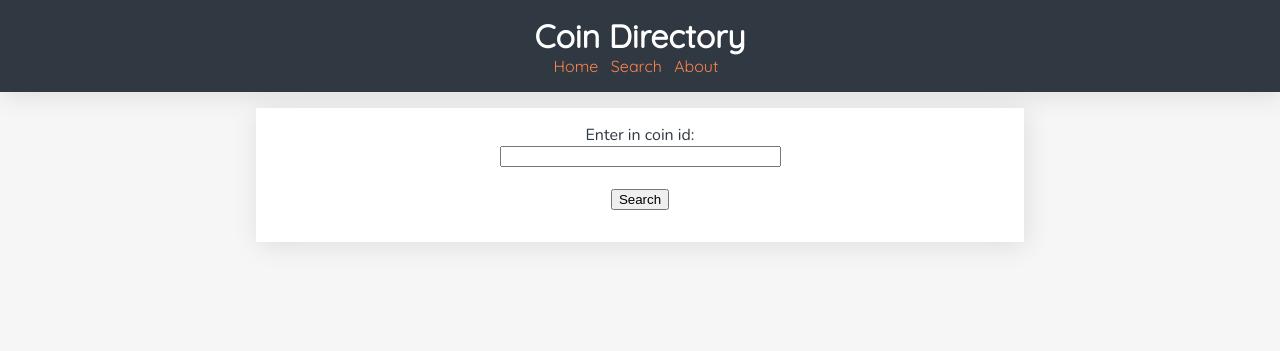
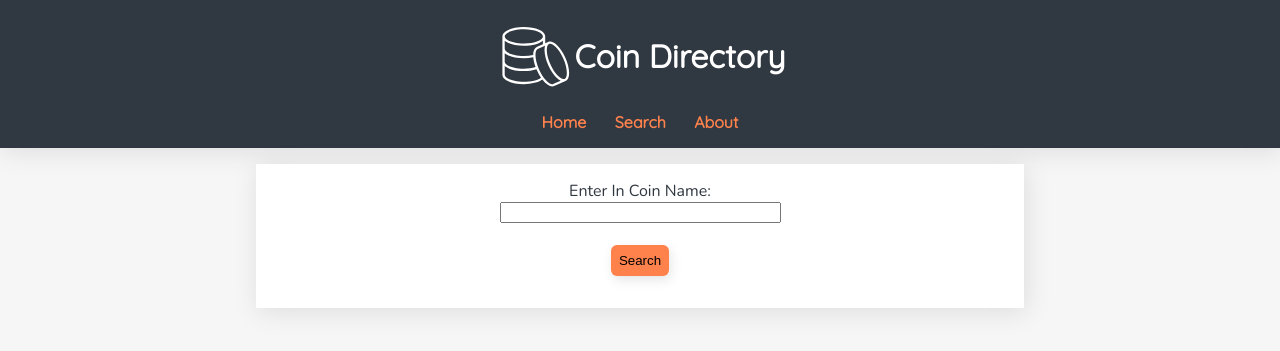
Before and after one commit to elijahbocz/flask-coin-app, a Flask app: page /search in a window 1280 px wide. Shown: the top 351 px of the page. Run offline with Flask 2, Linux system fonts and the light colour scheme; parts of the project's set-up code (start-up, migrations or seed data) failed here and were passed over.

Commit message:
create dynamic subdomain for search, add svg logo

```diff
--- a/app/forms.py
+++ b/app/forms.py
@@ -4,5 +4,5 @@ from wtforms.validators import DataRequired
 
 
 class SearchForm(FlaskForm):
-    input = StringField('Enter in coin id:', validators=[DataRequired()])
+    input = StringField('Enter In Coin Name:', validators=[DataRequired()])
     search = SubmitField('Search')
--- a/app/routes.py
+++ b/app/routes.py
@@ -1,7 +1,7 @@
 from app import app
 import requests
 import json
-from flask import render_template
+from flask import render_template, url_for, redirect
 from app.scripts.getters.coins_markets import get_bulk
 from app.scripts.getters.coin_detailed import get_coin_data
 from app.forms import SearchForm
@@ -23,7 +23,12 @@ def about():
 def search():
     form = SearchForm()
     if form.validate_on_submit():
-        user_input = form.input.data
-        coin_data = get_coin_data(user_input)
-        return render_template('search_result.html', title=user_input, coin_data=coin_data)
+        coin = form.input.data
+        return redirect(url_for('.search_coin', coin=coin))
     return render_template('search.html', form=form)
+
+
+@app.route('/search/<coin>')
+def search_coin(coin):
+    coin_data = get_coin_data(coin)
+    return render_template('search_result.html', coin_data=coin_data)
--- a/app/scripts/getters/coins_simple_lists.py
+++ b/app/scripts/getters/coins_simple_lists.py
@@ -52,3 +52,6 @@ def get_coin_id_by_name(coin_name):
         if str(coin_name).lower() == str(element['name']).lower():
             coin_id = element['id']
     return coin_id
+
+
+print(get_coin_names())
--- /dev/null
+++ b/app/static/js/typeAhead.js
@@ -0,0 +1,32 @@
+var data = null;
+
+var xhr = new XMLHttpRequest();
+xhr.withCredentials = true;
+
+xhr.addEventListener("readystatechange", function () {
+  if (this.readyState === 4) {
+    console.log(this.responseText);
+  }
+});
+
+xhr.open("GET", "https://api.coingecko.com/api/v3/coins/list");
+xhr.setRequestHeader("cache-control", "no-cache");
+xhr.setRequestHeader("Postman-Token", "b51fa0cc-9416-4a3d-a283-a83ec97cd24d");
+
+xhr.send(data);
+
+console.log(data);
+
+function matchName(input) {
+  const reg = new RegExp(input.split('').join('\\w*').replace(/\W/, ""), 'i');
+  return names.filter(function(name) {
+    if (name.match(reg)) {
+      return name;
+    }
+  });
+}
+
+function changeInput(val) {
+  var autoCompleteResult = matchName(val);
+  document.getElementById("result").innerHTML = autoCompleteResult;
+}
--- a/app/static/styles.css
+++ b/app/static/styles.css
@@ -14,14 +14,18 @@ p {
   padding: 0;
 }
 
+.separator {
+  padding: 0.5rem;
+}
+
 .header {
   font-family: 'Quicksand', sans-serif;
   margin: 0;
   background: #303841;
   text-align: center;
   color: white;
+  box-shadow: 2px 4px 25px rgba(0, 0, 0, 0.1);
   padding: 1rem;
-  box-shadow: 2px 4px 25px rgba(0, 0, 0, 0.1);
 }
 .header h1 {
   font-size: 2rem;
@@ -29,10 +33,21 @@ p {
 .header a {
   text-decoration: none;
   color: #ff824d;
-  margin-right: 8px;
+  margin: 0.75rem;
+  font-weight: bold;
 }
 .header a:hover {
   color: #00adb5;
+}
+
+.header-title {
+  display: flex;
+  align-items: center;
+  justify-content: center;
+  text-align: center;
+}
+.header-title img {
+  width: 5rem;
 }
 
 .coins-container {
@@ -82,10 +97,34 @@ td {
   padding: 1rem;
 }
 
+#search {
+  background: #ff824d;
+  border: none;
+  border-radius: 6px;
+  box-shadow: 2px 4px 12px rgba(0, 0, 0, 0.1);
+  padding: 0.5rem;
+}
+#search:hover {
+  cursor: pointer;
+  opacity: .9;
+}
+.search-result-header {
+  display: flex;
+  align-items: center;
+  justify-content: center;
+  text-align: center;
+  align-items: center;
+}
+
+.search-result-header h2 {
+  padding: 1rem;
+}
+
 .search-result {
   background: white;
   color: #303841;
   box-shadow: 2px 4px 25px rgba(0, 0, 0, 0.1);
   margin: 1rem 20%;
   padding: 1rem;
+  margin-top: 0;
 }
--- a/app/templates/base.html
+++ b/app/templates/base.html
@@ -16,7 +16,11 @@
   </head>
   <body>
     <div class="header">
-      <h1>Coin Directory</h1>
+      <div class="header-title">
+        <img src="{{ url_for('static', filename='coin.svg') }}">
+        <h1>Coin Directory</h1>
+      </div>
+      <p class="separator"></p>
       <a href="{{ url_for('index')}}">Home</a>
       <a href="{{ url_for('search')}}">Search</a>
       <a href="{{ url_for('about')}}">About</a>
--- a/app/templates/search.html
+++ b/app/templates/search.html
@@ -11,6 +11,8 @@
     </p>
     <br />
     <p>{{ form.search() }}</p>
+    <div id="result"></div>
   </form>
 </div>
+<script src="{{url_for('static', filename='js/typeAhead.js') }}"></script>
 {% endblock %}
```
Also changed, not shown: app/scripts/getters/set_coin_names.py (added, +7 -0 lines), app/templates/search_result.html (+24 -4 lines), app/static/coin.svg (added).
